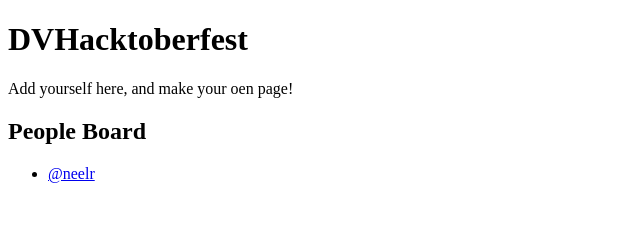
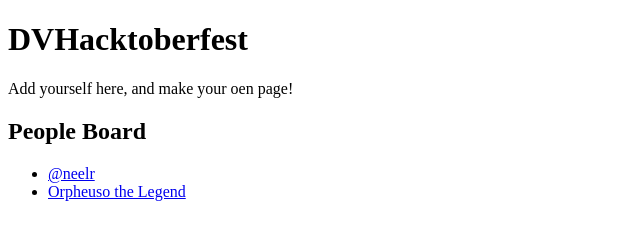
Before and after one commit to neelr/DVHacktoberfest, a plain HTML site: page index.html in a window 1280 px wide. Shown: the whole page, without its empty margins (0-640 px from the left). Drawn offline with Linux system fonts and the light colour scheme.

Commit message:
Update index.html

```diff
--- a/index.html
+++ b/index.html
@@ -9,6 +9,7 @@
     <h2>People Board</h2>
     <ul>
        <li><a href="/people/neelr.html">@neelr</a></li>
+       <li><a href="/people/orpheus.html">Orpheuso the Legend</a></li>
     </ul>
   </body>
 </html>
```
